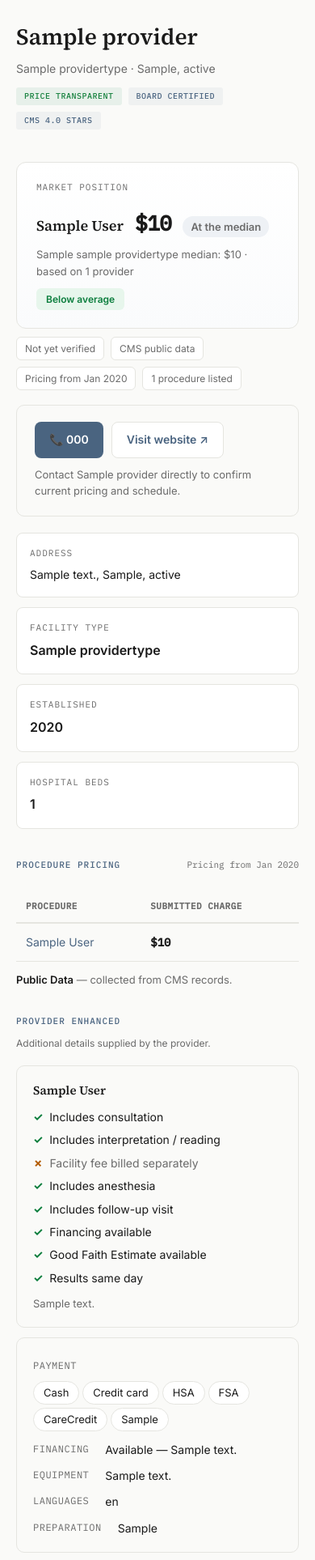
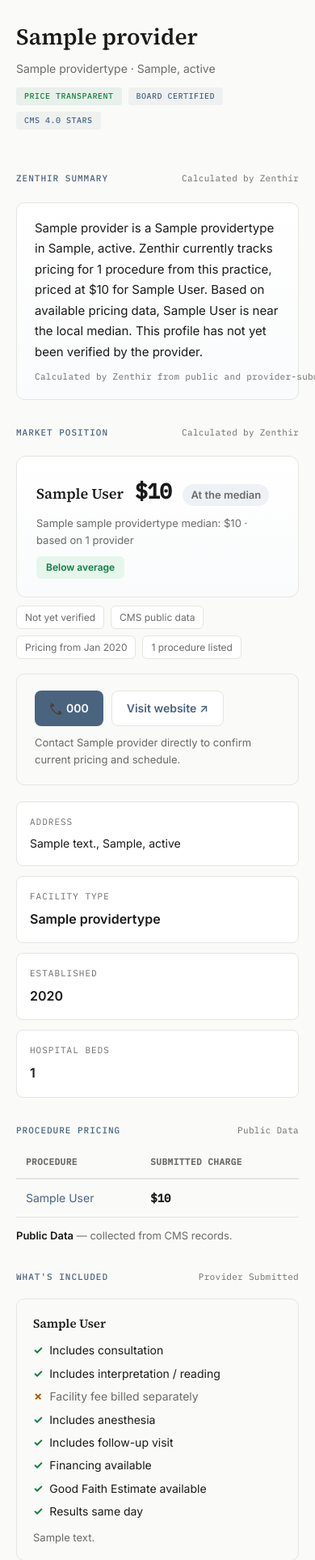
Before and after one commit to leshane-stack/zenthir, a Django app: page /provider/sample/ in a window 390 px wide; the page is wider, and only the part inside the window is pictured. Shown: the part 248-2175 px from the top of that part at 81% size. Run offline with Django 5.2, Linux system fonts and the light colour scheme; tables that the repository leaves empty hold one stand-in row (values such as "Sample post"); parts of the project's set-up code (start-up, migrations or seed data) failed here and were passed over.

Commit message:
feat(provider): data-generated Zenthir Summary, About the Practice, per-section source attribution
Establishes the three-voices provenance model: every section labels who is
speaking — Zenthir (objective/computed), the provider (their own words), or
patients (future).

- Zenthir Summary (healthcare/summary.py): first content block, a factual
  template-rendered paragraph computed purely from PricingRecord / ProcedureMedian
  / Procedure.national_median / ClaimRequest — never AI, never hardcoded. Three
  variants (unclaimed / verified / provider-enhanced) that get richer with
  profile state; median for the cheapest procedure (same-type city median ->
  national fallback); graceful degradation skips any sentence it can't compute.
  Attribution: "Calculated by Zenthir".
- About the Practice: provider's own words, paid tier + non-empty
  ProviderProfile.description only. Attribution: "Provided by [Provider]".
- Per-section source attribution on every rendered section: Market Position /
  Nearby -> Calculated by Zenthir; Procedure Pricing -> Public Data (unclaimed)
  / Provider Verified (verified+); What's Included / Practice Details ->
  Provider Submitted. Attribution only shows for sections that render.
- Layout reorder: Summary + About lead; Provider Enhanced inquiry form moved to
  a bottom Contact section (paid only). Empty-state Transparency Profile
  unchanged (verified/paid, no enrichment). No completeness meter, no upgrade
  CTA/pricing on the public page.

Silent WedgeEvent tracking (page_view/phone_click/website_click/claim_click via
sendBeacon) unchanged and verified still present.

Verified against prod data: Careaga verified summary ("Botox $319, ~32% below
the Miami median … last confirmed August 7, 2026"), unclaimed summary, enhanced
median clause, and the no-pricing graceful fallback.

Co-Authored-By: Claude Opus 4.8 <noreply@anthropic.com>

```diff
--- a/healthcare/templates/healthcare/provider_detail.html
+++ b/healthcare/templates/healthcare/provider_detail.html
@@ -160,6 +160,17 @@
     .enh-note { font-size: 12px; color: var(--text-secondary); margin: -4px 0 10px; }
     .src-note { font-size: 13px; color: var(--text-secondary); margin-top: 8px; line-height: 1.6; }
     .src-note strong { color: var(--text); font-weight: 600; }
+    /* Provenance: every section labels its voice (Zenthir / provider / patients) */
+    .sec-head { display: flex; justify-content: space-between; align-items: baseline; gap: 12px; flex-wrap: wrap; margin-top: 32px; margin-bottom: 10px; }
+    .sec-head .section-label { margin: 0; }
+    .attr { font-family: var(--mono); font-size: 11px; letter-spacing: 0.3px; color: var(--text-secondary); white-space: nowrap; }
+    /* Zenthir Summary — the data-generated lede */
+    .zsummary { border: 1px solid var(--border); border-radius: 10px; padding: 18px 22px; margin: 20px 0 8px; background: linear-gradient(180deg,#fff,#FAFBFC); }
+    .zsummary p { font-size: 15px; line-height: 1.7; color: var(--text); margin: 0; }
+    .zsummary .attr { display: block; margin-top: 10px; }
+    /* About the Practice — the provider's own words */
+    .about-practice { border: 1px solid var(--border); border-left: 3px solid var(--accent); border-radius: 8px; padding: 16px 20px; margin: 16px 0; }
+    .about-practice p { font-size: 14px; line-height: 1.7; color: var(--text); margin: 0; }
     /* Empty-state transparency profile (subtle, not a CTA) */
     .tprofile { border: 1px solid var(--border); border-radius: 10px; padding: 18px 20px; margin: 18px 0; background: var(--surface); }
     .tprofile .t-lead { font-size: 13px; color: var(--text-secondary); line-height: 1.6; margin-bottom: 10px; }
@@ -200,11 +211,28 @@
         </div>
     </div>
 
+    {# ---------- ZENTHIR SUMMARY (data-generated; Zenthir's voice) ---------- #}
+    {% if zenthir_summary_text %}
+    <div class="sec-head"><span class="section-label">Zenthir Summary</span><span class="attr">Calculated by Zenthir</span></div>
+    <div class="zsummary">
+        <p>{{ zenthir_summary_text }}</p>
+        <span class="attr">Calculated by Zenthir from public and provider-submitted data.</span>
+    </div>
+    {% endif %}
+
+    {# ---------- ABOUT THE PRACTICE (provider's own words; paid only) ---------- #}
+    {% if about_practice %}
+    <div class="sec-head"><span class="section-label">About the Practice</span><span class="attr">Provided by {{ provider.name }}</span></div>
+    <div class="about-practice">
+        <p>{{ about_practice|linebreaksbr }}</p>
+    </div>
+    {% endif %}
+
     {# ---------- MARKET POSITION (Zestimate equivalent) ---------- #}
     {% if market %}
     {% with h=market.headline %}
+    <div class="sec-head"><span class="section-label">Market Position{% if tier == 'verified' or tier == 'paid_basic' or tier == 'paid_premium' %} · Provider-Confirmed{% endif %}</span><span class="attr">Calculated by Zenthir</span></div>
     <div class="mkt">
-        <div class="mkt-label">Market Position{% if tier == 'verified' or tier == 'paid_basic' or tier == 'paid_premium' %} · Provider-Confirmed{% endif %}</div>
         <div class="mkt-hero">
             <span class="mkt-proc">{{ h.name }}</span>
             <span class="mkt-price">${{ h.price|intcomma }}</span>
@@ -343,9 +341,9 @@
     </div>
     {% endif %}
 
-    <div style="display: flex; justify-content: space-between; align-items: baseline;">
-        <div class="section-label" style="margin-top: 16px;">Procedure Pricing</div>
-        {% if pricing_date %}<div style="font-family: var(--mono); font-size: 11px; color: var(--text-secondary);">Pricing from {{ pricing_date|date:"M Y" }}</div>{% endif %}
+    <div class="sec-head">
+        <span class="section-label">Procedure Pricing</span>
+        <span class="attr">{% if tier == 'verified' or tier == 'paid_basic' or tier == 'paid_premium' %}Provider Verified{% else %}Public Data{% endif %}</span>
     </div>
     <table class="pricing-table">
         <thead>
@@ -384,10 +382,10 @@
     </div>
     {% endif %}
 
-    {# ---------- Provider Enhanced: structured details supplied by the provider ---------- #}
-    {% if included_blocks or has_profile_content %}
-    <div class="section-label">Provider Enhanced</div>
-    <div class="enh-note">Additional details supplied by the provider.</div>
+    {# ---------- TRANSPARENCY PROFILE: provider-submitted details (verified/paid) ---------- #}
+    {# What's Included — per-procedure structured details #}
+    {% if included_blocks %}
+    <div class="sec-head"><span class="section-label">What's Included</span><span class="attr">Provider Submitted</span></div>
     {% for b in included_blocks %}
     <div class="incl">
         <h4>{{ b.procedure }}</h4>
@@ -401,7 +399,10 @@
         {% if b.notes %}<div class="incl-notes">{{ b.notes }}</div>{% endif %}
     </div>
     {% endfor %}
+    {% endif %}
+    {# Practice Details — payment / financing / equipment / languages / prep #}
     {% if has_profile_content %}
+    <div class="sec-head"><span class="section-label">Practice Details</span><span class="attr">Provider Submitted</span></div>
     <div class="incl">
         {% if profile_payments %}
         <div class="pdetail-row"><span class="k">Payment</span> <span>{% for m in profile_payments %}<span class="pill">{{ m }}</span>{% endfor %}</span></div>
@@ -420,8 +421,8 @@
         {% endif %}
     </div>
     {% endif %}
-    {% elif show_transparency_empty %}
-    {# Claimed provider with no enrichment yet — subtle prompt, not a CTA. #}
+    {# Empty state — claimed provider with no enrichment yet. Informational, not a CTA. #}
+    {% if show_transparency_empty %}
     <div class="section-label">Transparency Profile</div>
     <div class="tprofile">
         <div class="t-lead">This provider has verified their pricing but hasn't yet published additional pricing details. Providers can add:</div>
@@ -437,7 +438,7 @@
 
     {# ---------- Nearby (businesses only) ---------- #}
     {% if nearby %}
-    <div class="section-label">Compare Nearby {{ provider.provider_type.name }} Providers</div>
+    <div class="sec-head"><span class="section-label">Compare Nearby {{ provider.provider_type.name }} Providers</span><span class="attr">Calculated by Zenthir</span></div>
     <table class="pricing-table">
         <thead><tr><th>Provider</th><th>Procedures</th><th>Location</th></tr></thead>
         <tbody>
@@ -450,6 +451,31 @@
             {% endfor %}
         </tbody>
     </table>
+    {% endif %}
+
+    {# ---------- Contact: Provider Enhanced inquiry form (paid only) ---------- #}
+    {% if tier == 'paid_basic' or tier == 'paid_premium' %}
+    <div class="section-label">Contact</div>
+    <div class="feat" id="inquiry">
+        <h3>Request information from {{ provider.name }}</h3>
+        <div class="sub">{{ provider.name }} will respond directly. Free, no obligation.</div>
+        <form id="inquiry-form" autocomplete="on">
+            <div class="feat-hp"><label>Company<input type="text" name="company" tabindex="-1" autocomplete="off"></label></div>
+            <div class="fld"><label>Your name</label><input type="text" name="name" required placeholder="Jane Smith"></div>
+            <div class="fld"><label>Email</label><input type="email" name="email" required placeholder="jane@email.com"></div>
+            <div class="fld"><label>Phone (optional)</label><input type="tel" name="phone" placeholder="(305) 555-0134"></div>
+            {% if inquiry_procedures %}
+            <div class="fld"><label>Interested in</label>
+                <select name="variant">
+                    <option value="">Any / not sure</option>
+                    {% for p in inquiry_procedures %}<option value="{{ p.name }}">{{ p.name }}</option>{% endfor %}
+                </select>
+            </div>
+            {% endif %}
+            <button type="submit" class="feat-btn">Send request</button>
+            <div class="feat-msg" id="inquiry-msg"></div>
+        </form>
+    </div>
     {% endif %}
 
     {# ---------- Claim strip (Listed / Pending only — the one permitted provider touchpoint) ---------- #}
--- a/healthcare/views.py
+++ b/healthcare/views.py
@@ -203,9 +203,18 @@ def provider_detail(request, slug):
     # emails); provider_completeness() lives in completeness.py for that use.
     from healthcare.models import ProviderProcedureDetail, ProviderProfile
     from healthcare.completeness import whats_included, payment_methods
+    # "Enhanced" = the provider has published at least one True structured detail.
+    PPD_BOOL_FIELDS = (
+        'includes_consultation', 'includes_interpretation', 'includes_facility_fee',
+        'includes_anesthesia', 'includes_followup', 'financing_available',
+        'self_pay_discount', 'price_guaranteed', 'good_faith_estimate_available',
+    )
     included_blocks = []
+    has_enhanced_details = False
     for ppd in (ProviderProcedureDetail.objects
                 .filter(provider=provider).select_related('procedure')):
+        if any(getattr(ppd, f) is True for f in PPD_BOOL_FIELDS):
+            has_enhanced_details = True
         items = whats_included(ppd)
         if items or (ppd.provider_notes or '').strip():
             included_blocks.append({
@@ -224,6 +233,19 @@ def provider_detail(request, slug):
         tier in ('verified', 'paid_basic', 'paid_premium')
         and not included_blocks and not has_profile_content
     )
+
+    # --- Zenthir Summary: data-generated, factual, provenance-clean ----------
+    from healthcare.summary import zenthir_summary
+    try:
+        zenthir_summary_text = zenthir_summary(
+            provider, pricing, tier, confirmed_date, has_enhanced_details)
+    except Exception:
+        zenthir_summary_text = ''  # never break the page on a summary edge case
+
+    # "About the Practice" — provider's own words, paid tier + non-empty desc only.
+    about_practice = ''
+    if tier in ('paid_basic', 'paid_premium'):
+        about_practice = ((profile.description if profile else '') or '').strip()
 
     return render(request, 'healthcare/provider_detail.html', {
         'provider': provider,
@@ -244,7 +266,10 @@ def provider_detail(request, slug):
         'profile': profile,
         'profile_payments': profile_payments,
         'has_profile_content': has_profile_content,
+        'has_enhanced_details': has_enhanced_details,
         'show_transparency_empty': show_transparency_empty,
+        'zenthir_summary_text': zenthir_summary_text,
+        'about_practice': about_practice,
         'city_slug_track': provider.location.slug if provider.location else '',
         'npi_registry_url': (
             f'https://npiregistry.cms.hhs.gov/provider-view/{provider.npi_number}'
```
Also changed, not shown: other parts of healthcare/templates/healthcare/provider_detail.html (+0 -30 lines), healthcare/summary.py (added, +142 -0 lines).
